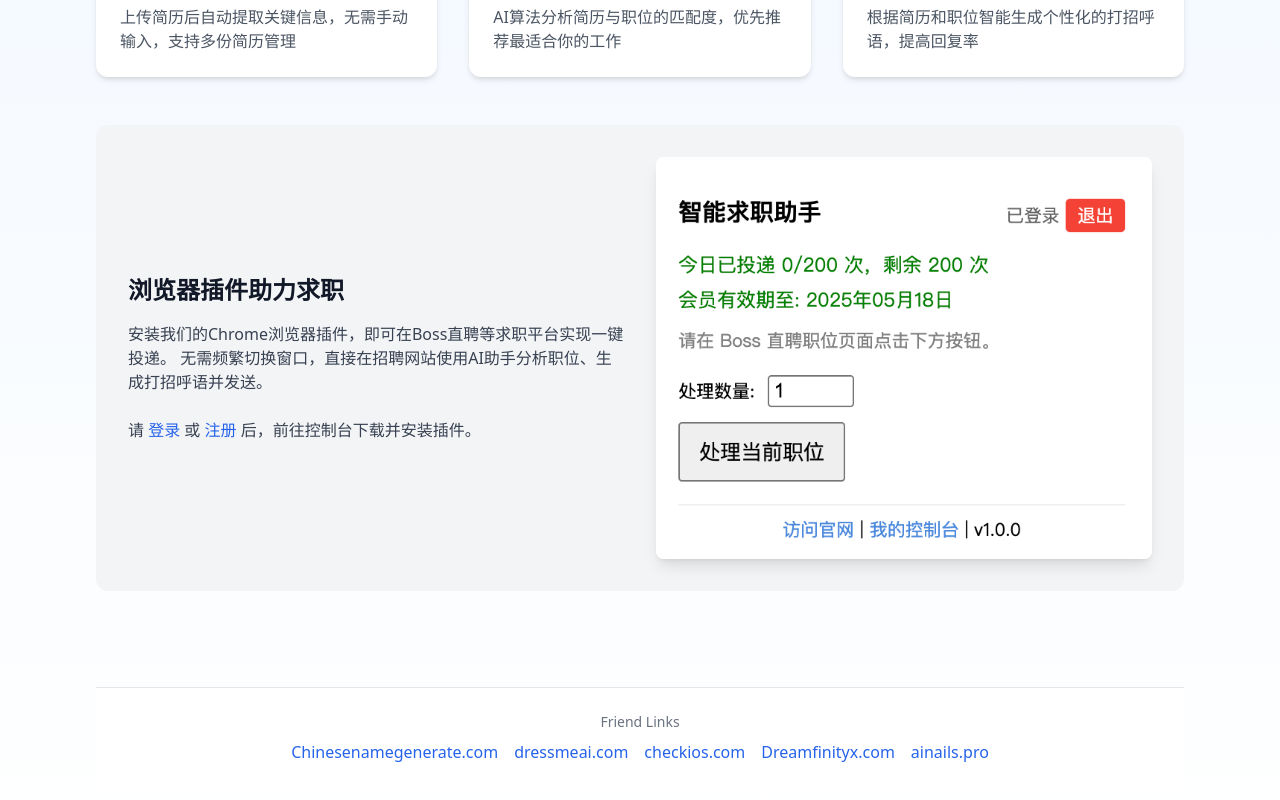
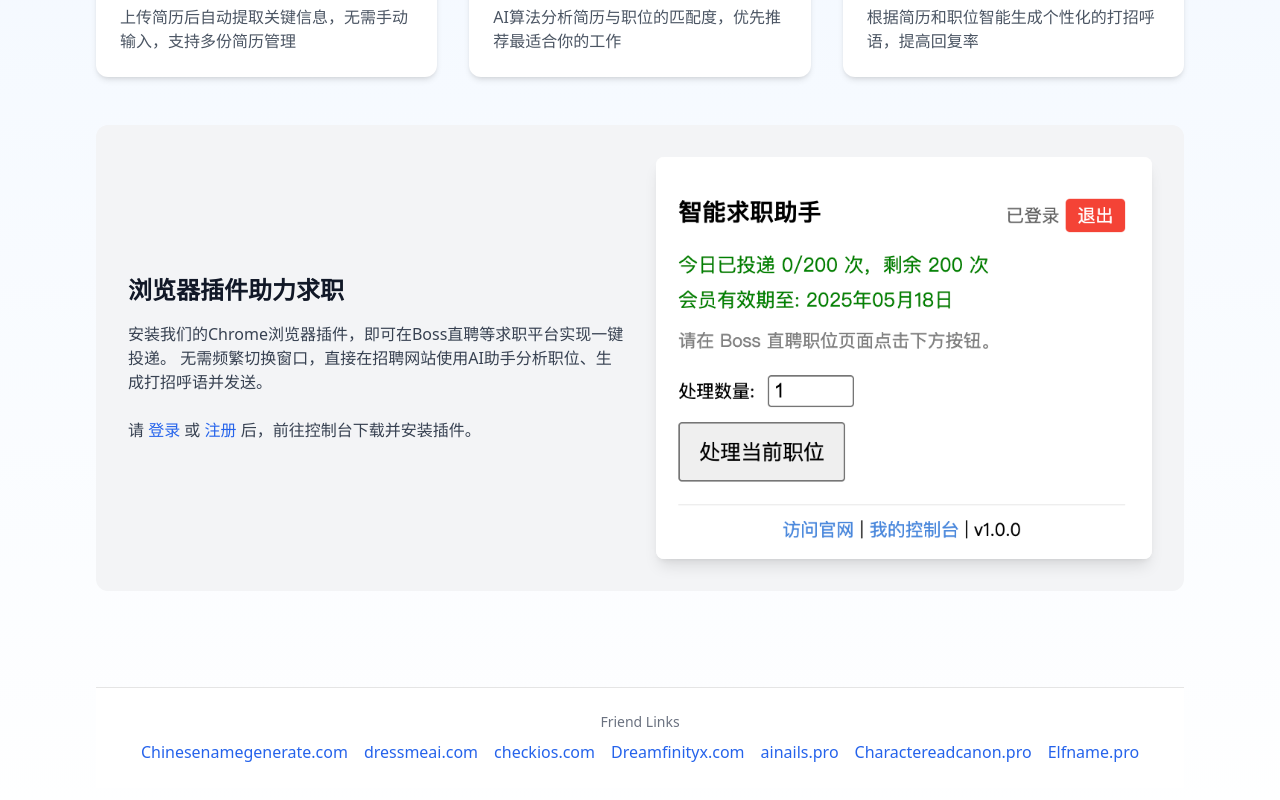
Before and after one commit to zzh506767805/goodjob, a Next.js app: page / in a window 1280 px wide. Shown: the part 515-1315 px from the top of the page. Built offline with nearby package versions, Linux system fonts and the light colour scheme.

Commit message:
添加新的友情链接：Charactereadcanon.pro 和 Elfname.pro

```diff
--- a/src/app/page.tsx
+++ b/src/app/page.tsx
@@ -120,6 +120,8 @@
           <a href="https://checkios.com" target="_blank" rel="noopener noreferrer" className="text-blue-600 hover:underline">checkios.com</a>
           <a href="https://dreamfinityx.com" target="_blank" rel="noopener noreferrer" className="text-blue-600 hover:underline">Dreamfinityx.com</a>
           <a href="https://ainails.pro" target="_blank" rel="noopener noreferrer" className="text-blue-600 hover:underline">ainails.pro</a>
+          <a href="https://charactereadcanon.pro" target="_blank" rel="noopener noreferrer" className="text-blue-600 hover:underline">Charactereadcanon.pro</a>
+          <a href="https://elfname.pro" target="_blank" rel="noopener noreferrer" className="text-blue-600 hover:underline">Elfname.pro</a>
 
         </div>
       </footer>
```
